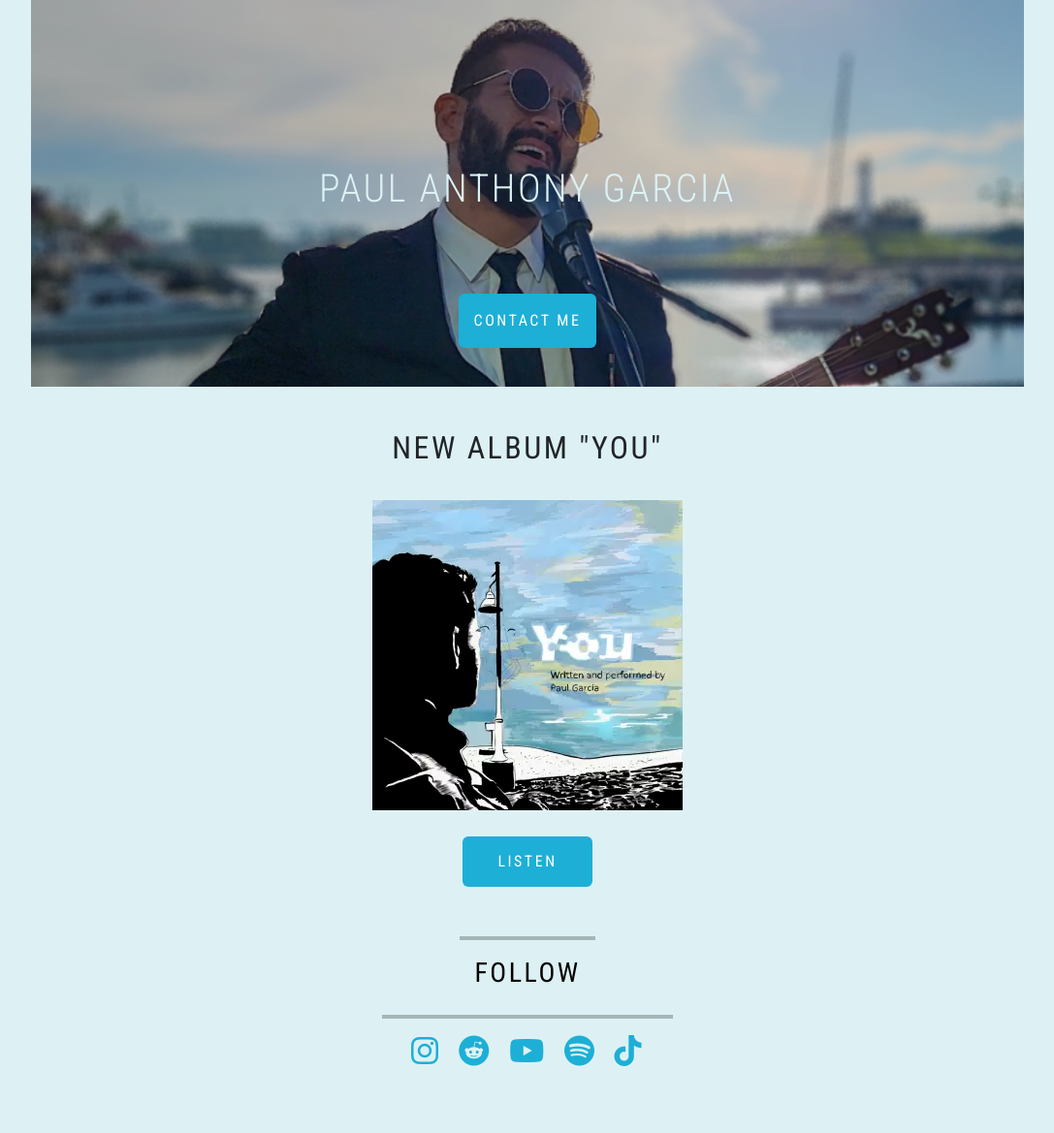
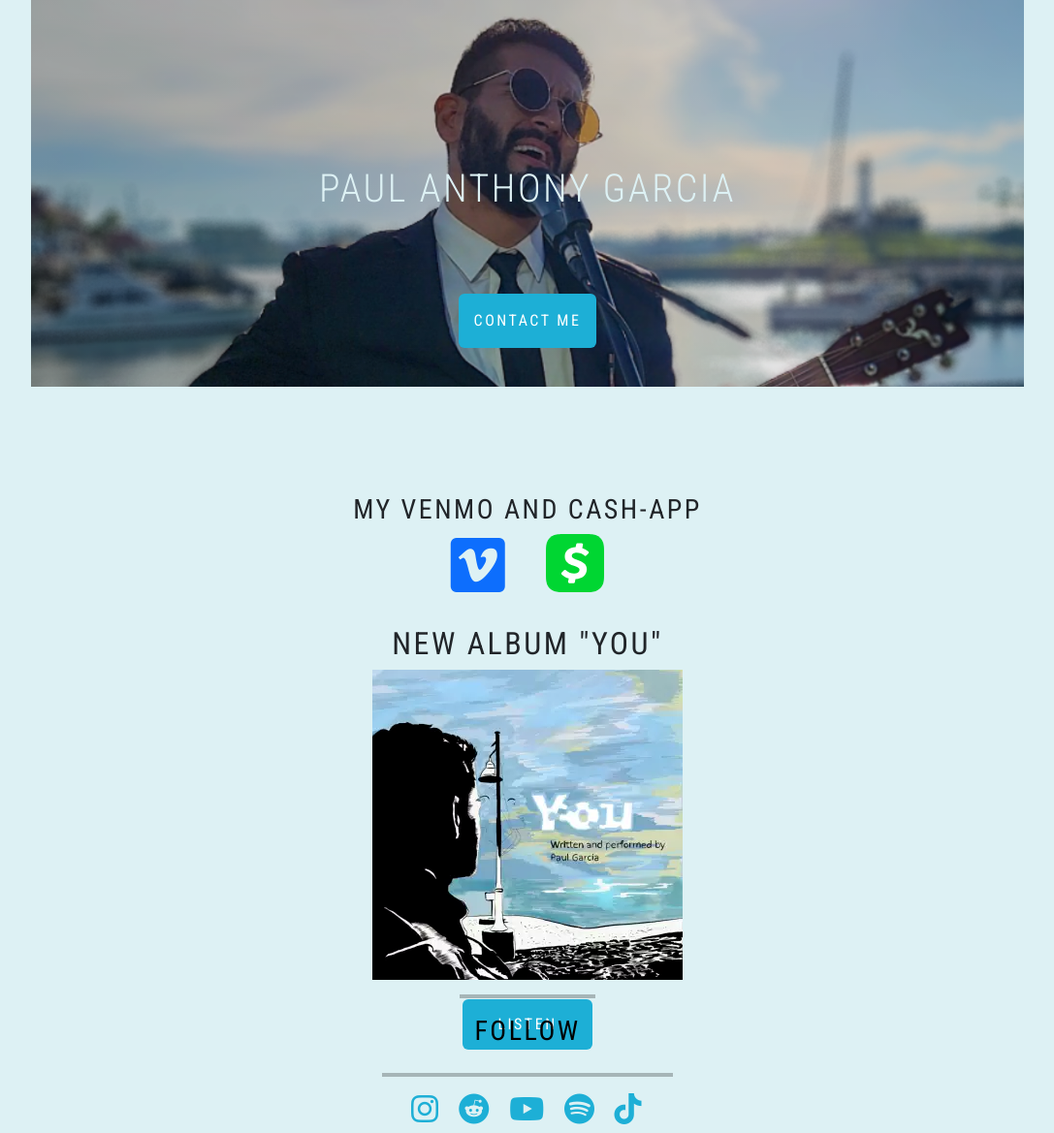
Before and after one commit to CESAR-JARAMILLO/Paul-Django-Site, a Django app: page / in a window 1280 px wide. Shown: the part 31-1200 px from the top of the page at 97% size, without its empty margins (96-1183 px from the left). Before the commit the page ends 1131 px from the top, so only its background shows below. Run offline with Django 4.2, Linux system fonts and the light colour scheme; some libraries are stand-ins or nearby versions.

Commit message:
added cashapp and venmo

```diff
--- a/base/static/base/contact.css
+++ b/base/static/base/contact.css
@@ -68,6 +68,7 @@ header .email {
   background-color: #1DAFD6;
   border: none;
 }
+
 @media (min-width: 800px) {
   body {
     flex-direction: row;
--- a/base/static/base/style.css
+++ b/base/static/base/style.css
@@ -67,6 +67,32 @@ a {
 }
 
 .main-container
+h3 {
+    margin-top: 80px;
+}
+
+.main-container
+.tip-container {
+    margin-bottom: 30px;
+    display: flex;
+    justify-content: center;
+}
+
+.main-container
+.tip-container
+i {
+    margin: 0 20px;
+}
+
+.main-container
+.tip-container
+img {
+    height: 60px;
+    width: 60px;
+    margin: 0 20px;
+}
+
+.main-container
 h2 {
     font-weight: 400;
 }
@@ -75,6 +101,7 @@ h2 {
     background-color: #1DAFD6;
     border: none;
     padding: 14px 36px;
+    margin: 20px 0;
 }
 
 .footer-container {
@@ -83,6 +110,7 @@ h2 {
     flex-direction: column;
     justify-content: space-around;
     align-items: center;
+    margin-top: 80px;
 }
 
 .footer-container
--- a/base/templates/base/index.html
+++ b/base/templates/base/index.html
@@ -33,6 +33,11 @@
 
       <main class="main">
         <div class="main-container">
+          <h3>MY VENMO AND CASH-APP</h3>
+          <div class="tip-container container">
+            <a href="https://account.venmo.com/u/Picksalot"><i class="fa-brands fa-square-vimeo fa-4x"></i></a>
+            <a href="https://cash.app/$Picksalot" class="cash-app"><img src="{%static 'base/images/cashapp.svg' %}"></a>
+          </div>
           <h2>NEW ALBUM "YOU"</h2>
           <a href="https://open.spotify.com/artist/1SxbAufa9tba1kQaAsMqqK">
             <img src="{% static 'base/images/album.png' %}" alt="album 'You'">
--- a/base/templates/base/thankyou.html
+++ b/base/templates/base/thankyou.html
@@ -1,9 +1,7 @@
 {# Load the tag library #}
 {% load bootstrap5 %}
 
-{# Load CSS and JavaScript #}
-{% bootstrap_css %}
-{% bootstrap_javascript %}
+
 
 {% load static %}
 
```
Also changed, not shown: base/static/base/images/cashapp.svg (added).
